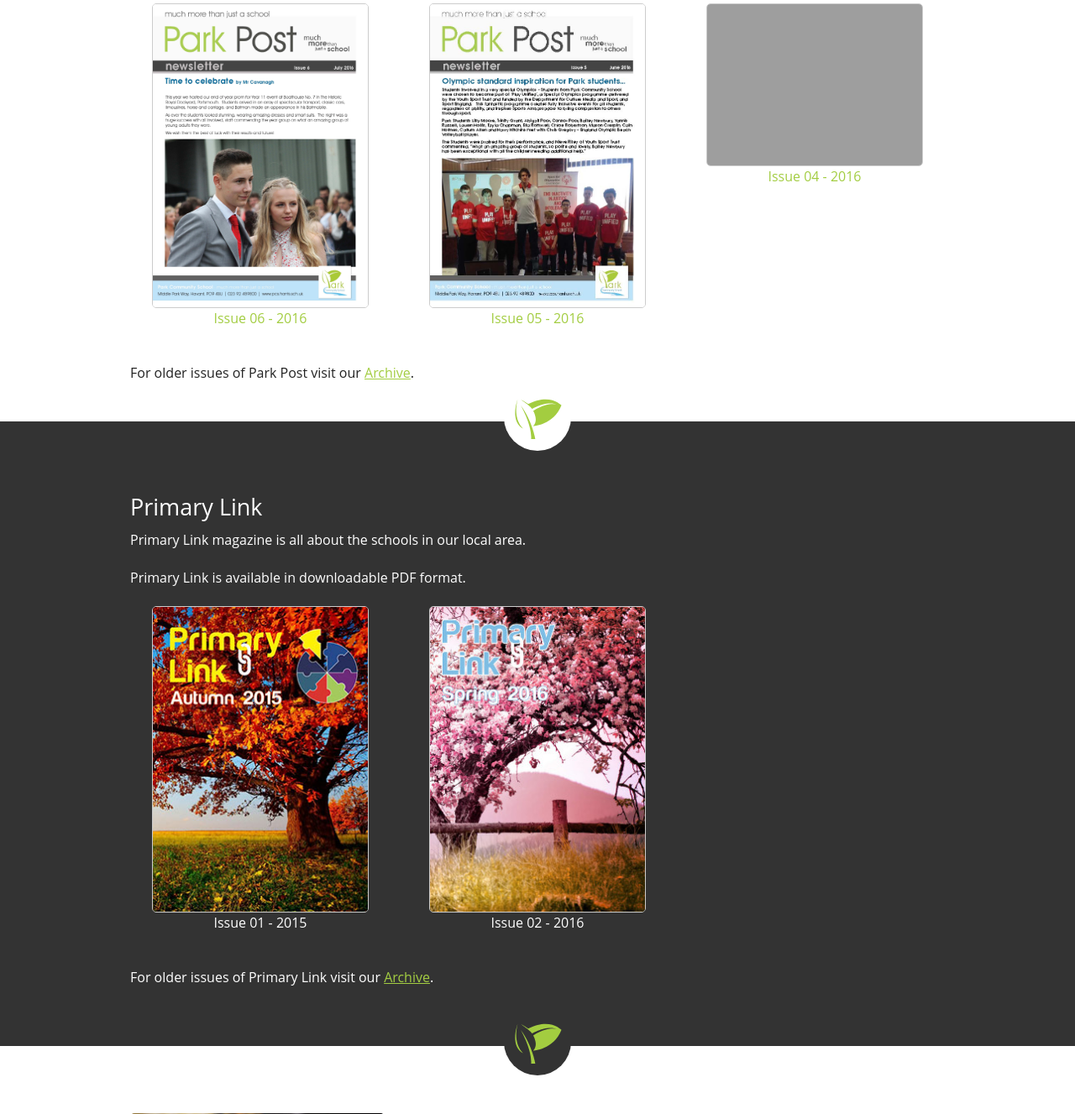
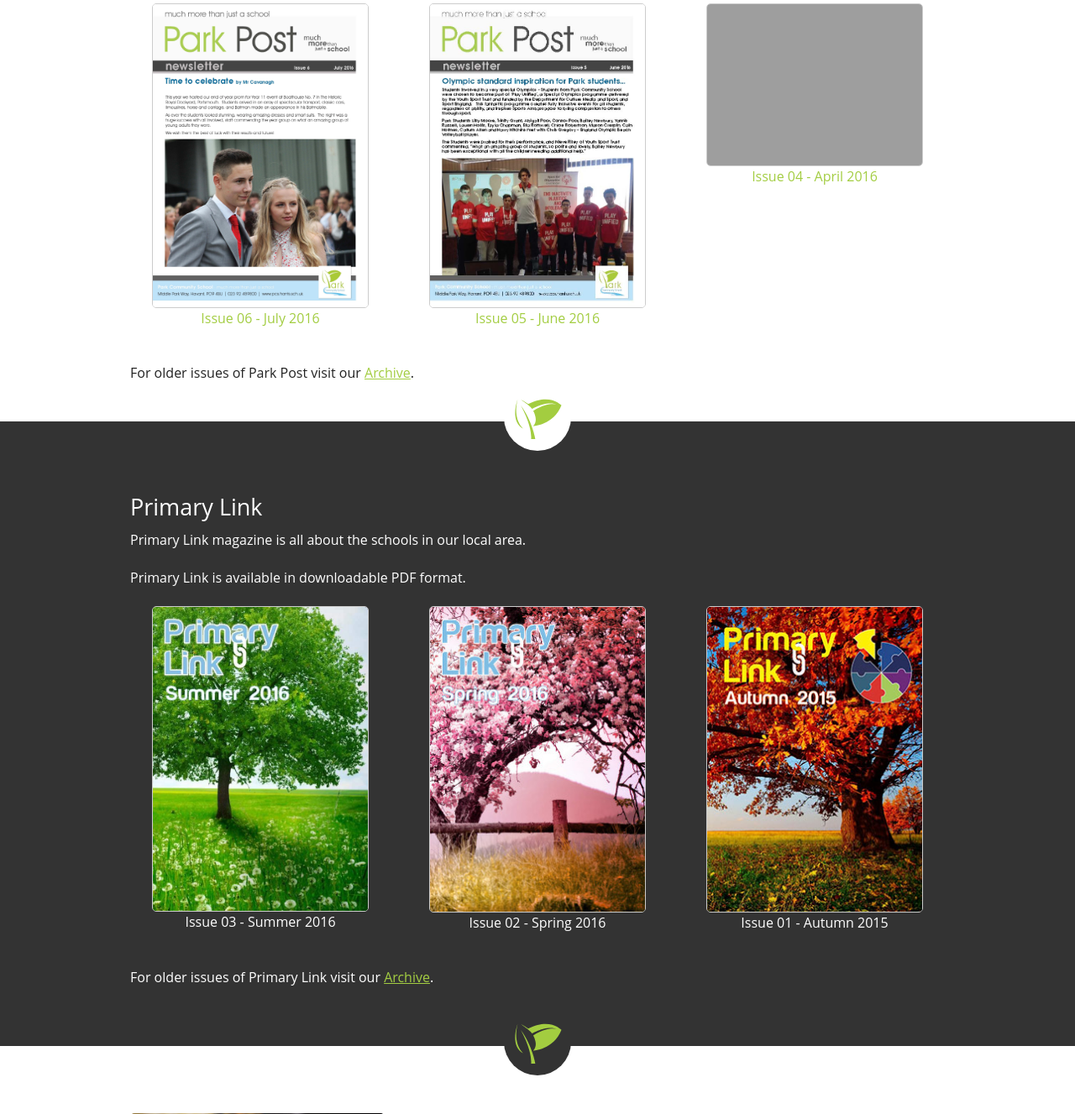
Before and after one commit to Livingdead1989/PCS-Dec2015, a PHP site: page /news.php in a window 1280 px wide. Shown: the part 346-1673 px from the top of the page at 84% size. Run offline with PHP 8.4, Linux system fonts and the light colour scheme; some libraries are stand-ins or nearby versions; grey boxes are pictures that could not be loaded.

Commit message:
Added issue 3 primary link and modified text of issues

```diff
--- a/news.php
+++ b/news.php
@@ -33,20 +33,20 @@
                 <li>
                     <a href="assets/news/parkPost/Issue06-Jul2016.pdf" target="_blank">
                         <img class="small-6 medium-10 border-grey-radius" src="assets/news/parkPost/covers/Issue06-Jul2016.jpg" alt="Park Post Issue 06 Frontcover">
-                        <p>Issue 06 - 2016</p>
+                        <p>Issue 06 - July 2016</p>
                     </a>
                 </li>
                 <li class="hide-for-small-only">
                     <a href="assets/news/parkPost/Issue05-Jun2016.pdf" target="_blank">
                         <img class="small-6 medium-10 border-grey-radius" src="assets/news/parkPost/covers/Issue05-Jun2016.jpg" alt="Park Post Issue 04 Frontcover">
-                        <p>Issue 05 - 2016</p>
+                        <p>Issue 05 - June 2016</p>
                     </a>
                 </li>
 
                 <li class="hide-for-small-only">
                     <a href="assets/news/parkPost/Issue04-May2016.pdf" target="_blank">
                         <img class="small-6 medium-10 border-grey-radius" src="assets/news/parkPost/covers/Issue04-May2016.jpg" alt="Park Post Issue 04 Frontcover">
-                        <p>Issue 04 - 2016</p>
+                        <p>Issue 04 - April 2016</p>
                     </a>
                 </li>
 
@@ -69,18 +69,24 @@
             <p>Primary Link is available in downloadable PDF format.</p>
 
             <ul class="text-center small-block-grid-1 medium-block-grid-3">
-
-                <li>
-                    <a href="assets/news/primaryLink/Issue1 - Autumn 2015.pdf" target="_blank">
-                        <img class="small-6 medium-10 border-grey-radius" src="assets/news/primaryLink/covers/issue1.jpg" alt="Primary Link Issue 1 Frontcover">
-                        <p>Issue 01 - 2015</p>
+                <li class="hide-for-small-only">
+                    <a href="assets/news/primaryLink/Issue3-Summer2016.pdf" target="_blank">
+                        <img class="small-6 medium-10 border-grey-radius" src="assets/news/primaryLink/covers/issue3.jpg" alt="Park Post Issue 03 Frontcover">
+                        <p>Issue 03 - Summer 2016</p>
                     </a>
                 </li>
 
                 <li class="hide-for-small-only">
-                    <a href="assets/news/primaryLink/Issue2 - Spring 2016.pdf" target="_blank">
+                    <a href="assets/news/primaryLink/Issue2-Spring2016.pdf" target="_blank">
                         <img class="small-6 medium-10 border-grey-radius" src="assets/news/primaryLink/covers/issue2.jpg" alt="Park Post Issue 02 Frontcover">
-                        <p>Issue 02 - 2016</p>
+                        <p>Issue 02 - Spring 2016</p>
+                    </a>
+                </li>
+
+                <li>
+                    <a href="assets/news/primaryLink/Issue1-Autumn2015.pdf" target="_blank">
+                        <img class="small-6 medium-10 border-grey-radius" src="assets/news/primaryLink/covers/issue1.jpg" alt="Primary Link Issue 1 Frontcover">
+                        <p>Issue 01 - Autumn 2015</p>
                     </a>
                 </li>
 
```
Also changed, not shown: assets/news/primaryLink/covers/Issue3.jpg (added), 4 other files.
